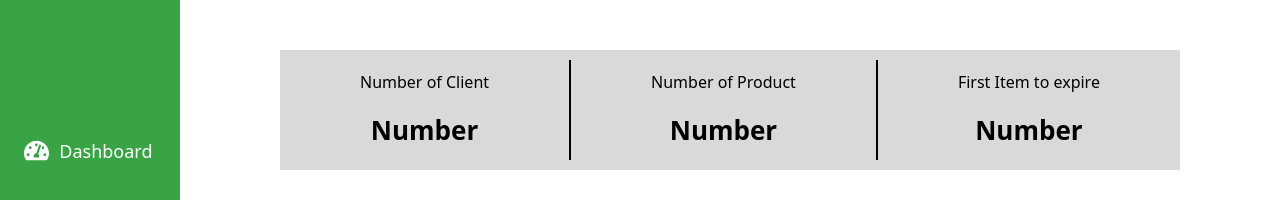
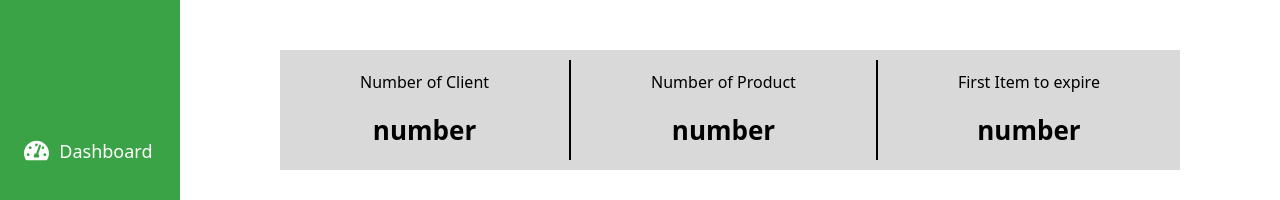
Before and after one commit to khaled-bissani/shelves-tracker, a React (Create React App) app in the folder supplier-frontend/: page /home in a window 1280 px wide. Shown: the part 183-383 px from the top of the page. Built offline with nearby package versions, Linux system fonts and the light colour scheme.

Commit message:
Frontend <> Supplier frontend: creating dashboard header component

```diff
--- /dev/null
+++ b/supplier-frontend/src/components/DashboardHeader.jsx
@@ -0,0 +1,12 @@
+import React from 'react'
+
+const DashboardHeader = ({text,value}) => {
+  return (
+    <div className='flex flex-col justify-between h-[80px]'>
+        <p>{text}</p>
+        <p className='text-center font-bold text-[26px]'>{value}</p>
+    </div>
+  )
+}
+
+export default DashboardHeader
--- a/supplier-frontend/src/pages/home/Home.js
+++ b/supplier-frontend/src/pages/home/Home.js
@@ -2,6 +2,7 @@ import React from 'react'
 import SideBar from '../../components/SideBar'
 import Title from '../../components/Title'
 import { BarChart, Bar, XAxis, YAxis, Tooltip, Legend, CartesianGrid } from 'recharts';
+import DashboardHeader from '../../components/DashboardHeader';
 
 const data = [
   {name: 'Monday', uv: 400},
@@ -19,20 +20,11 @@ const Home = () => {
       <div className='flex flex-col justify-between mt-[90px] mb-[60px] mx-[100px]'>
         <Title title={"Dashboard"}/>
         <div className='flex flex-row justify-evenly items-center w-[900px] h-[120px] bg-[#D9D9D9]'>
-          <div className='flex flex-col justify-between h-[80px]'>
-            <p>Number of Client</p>
-            <p className='text-center font-bold text-[26px]'>Number</p>
-          </div>
+          <DashboardHeader text={"Number of Client"} value={"number"}/>
           <div className='h-[100px] border border-black'></div>
-          <div className='flex flex-col justify-between h-[80px]'>
-            <p>Number of Product</p>
-            <p className='text-center font-bold text-[26px]'>Number</p>
-          </div>
+          <DashboardHeader text={"Number of Product"} value={"number"}/>
           <div className='h-[100px] border border-black'></div>
-          <div className='flex flex-col justify-between h-[80px]'>
-            <p>First Item to expire</p>
-            <p className='text-center font-bold text-[26px]'>Number</p>
-          </div>
+          <DashboardHeader text={"First Item to expire"} value={"number"}/>
         </div>
           <div className='flex-col justify-center items-center w-[900px] h-[280px] bg-[#D9D9D9]'>
             <p className='text-center'>Waste products per Week</p>
```
